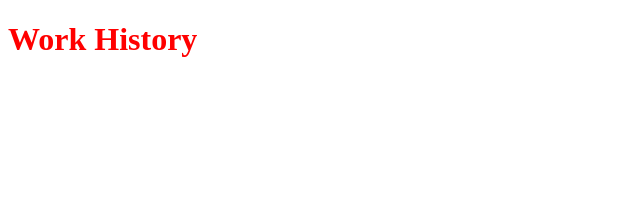
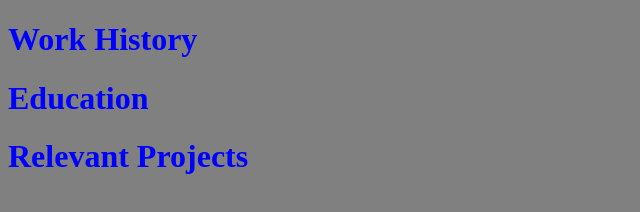
Before and after one commit to jrykalsky/Resume, a plain HTML site: page index.html in a window 1280 px wide. Shown: the whole page, without its empty margins (0-640 px from the left). Drawn offline with Linux system fonts and the light colour scheme.

Commit message:
more headings

```diff
--- a/index.html
+++ b/index.html
@@ -7,5 +7,7 @@
   </head>
   <body>
     <h1>Work History</h1>
+    <h1>Education</h1>
+    <h1>Relevant Projects</h1>
   </body>
 </html>
--- a/style.css
+++ b/style.css
@@ -1,3 +1,6 @@
+html {
+  background-color: grey;
+}
 h1 {
-  color: red;
+  color: blue;
 }
```
